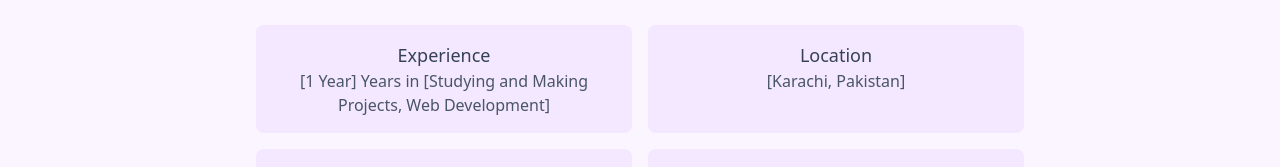
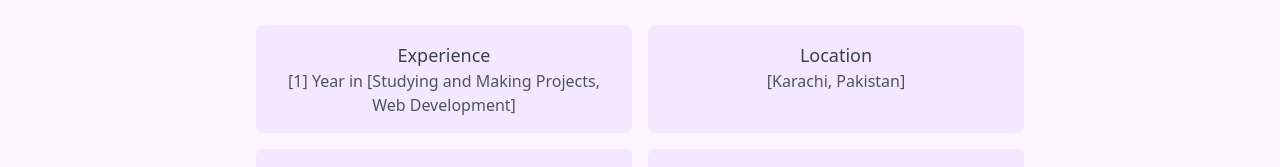
Before and after one commit to HamzaMsheikh/React-Assigments, a React (Vite) app in the folder Personal-portfolio/: page /about in a window 1280 px wide. Shown: the part 691-858 px from the top of the page. Built offline with nearby package versions, Linux system fonts and the light colour scheme.

Commit message:
Hamza's portfolio

```diff
--- a/Personal-portfolio/src/Pages/About.jsx
+++ b/Personal-portfolio/src/Pages/About.jsx
@@ -12,7 +12,7 @@ function About() {
             {/* Profile Image */}
             <div className="w-48 h-48 md:w-64 md:h-64">
               <img
-                src="https://cdn.kwork.com/pics/t3/96/21618127-1657289696.jpg"
+                src="https://t3.ftcdn.net/jpg/06/44/10/28/360_F_644102888_xpJhbJ0c2l533J27jci9ETbiDFXsR1GI.jpg"
                 alt="Hamza Sheikh"
                 className="w-full h-full rounded-full object-cover"
               />
@@ -43,7 +43,7 @@ function About() {
             <div className="grid grid-cols-1 md:grid-cols-2 gap-4 max-w-3xl mx-auto">
               <div className="bg-purple-100 p-4 rounded-lg text-center hover:bg-purple-200 transition-colors">
                 <h3 className="text-lg font-medium text-gray-700">Experience</h3>
-                <p className="text-gray-600">[1 Year] Years in [Studying and Making Projects, Web Development]</p>
+                <p className="text-gray-600">[1] Year in [Studying and Making Projects, Web Development]</p>
               </div>
               <div className="bg-purple-100 p-4 rounded-lg text-center hover:bg-purple-200 transition-colors">
                 <h3 className="text-lg font-medium text-gray-700">Location</h3>
```
